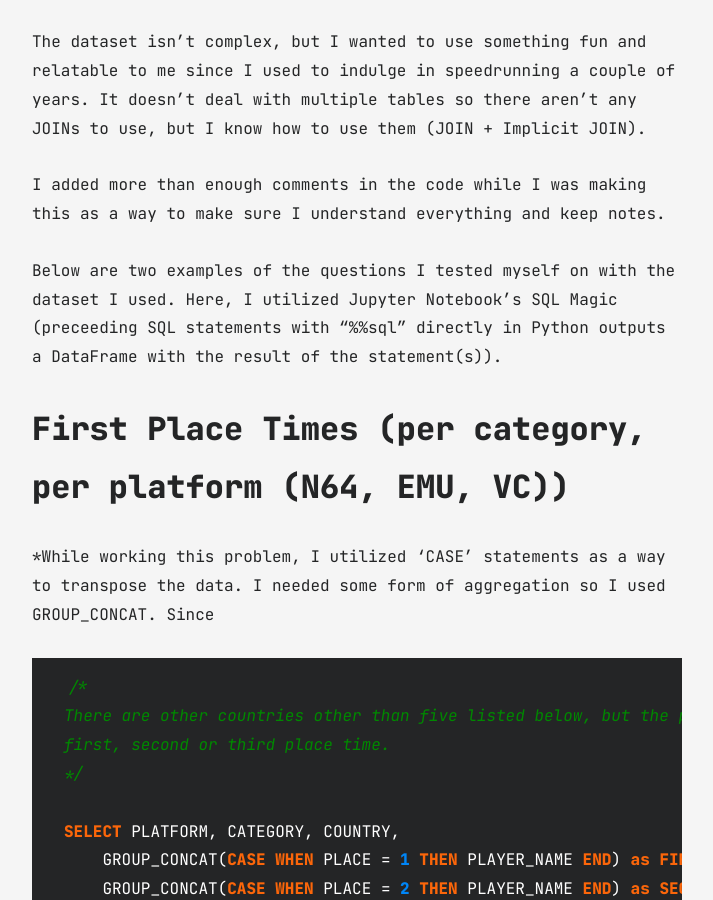
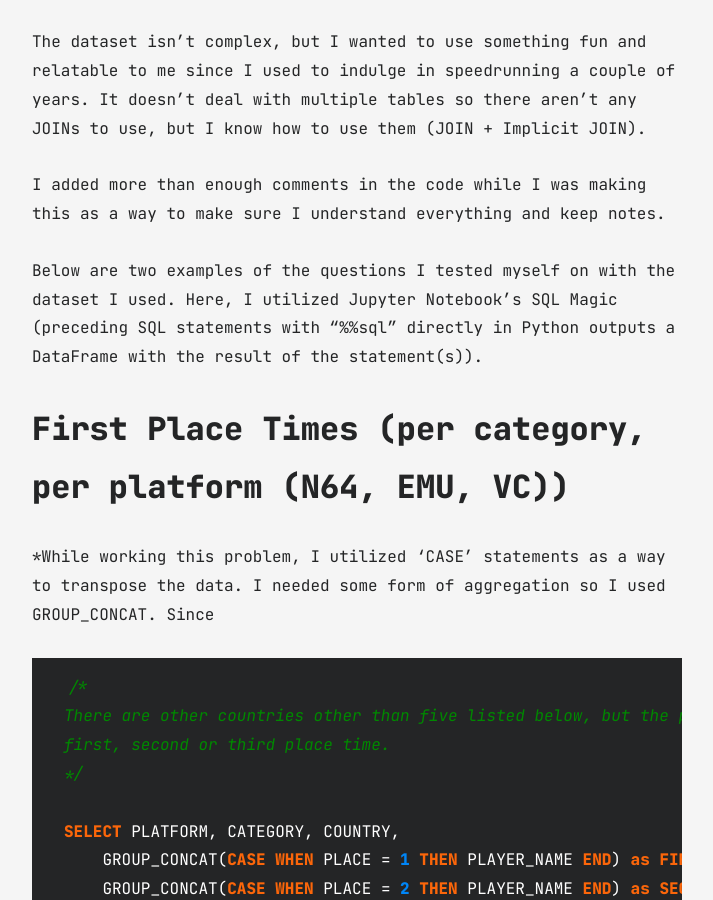
Before and after one commit to ouchmode/Portfolio, a Jekyll site: the page built from all_collections/_posts/2023-12-13-sm64-speedruns.md, in a window 1280 px wide and 900 px high, scrolled down 525 px. Shown: the whole window, without its empty margins (283-996 px from the left). Built offline with Jekyll 4.4.1, drawn with Linux system fonts in a browser that asks for light colours.

Commit message:
fixed some typos.

```diff
--- a/all_collections/_posts/2023-12-13-sm64-speedruns.md
+++ b/all_collections/_posts/2023-12-13-sm64-speedruns.md
@@ -11,7 +11,7 @@ The dataset isn't complex, but I wanted to use something fun and relatable to me
 
 I added more than enough comments in the code while I was making this as a way to make sure I understand everything and keep notes.
 
-Below are two examples of the questions I tested myself on with the dataset I used. Here, I utilized Jupyter Notebook's SQL Magic (preceeding SQL statements with "%%sql" directly in Python outputs a DataFrame with the result of the statement(s)).
+Below are two examples of the questions I tested myself on with the dataset I used. Here, I utilized Jupyter Notebook's SQL Magic (preceding SQL statements with "%%sql" directly in Python outputs a DataFrame with the result of the statement(s)).
 
 
 **First Place Times (per category, per platform (N64, EMU, VC))**
```
Also changed, not shown: all_collections/_posts/2024-01-11-spotify-visualization.md (+2 -2 lines).
